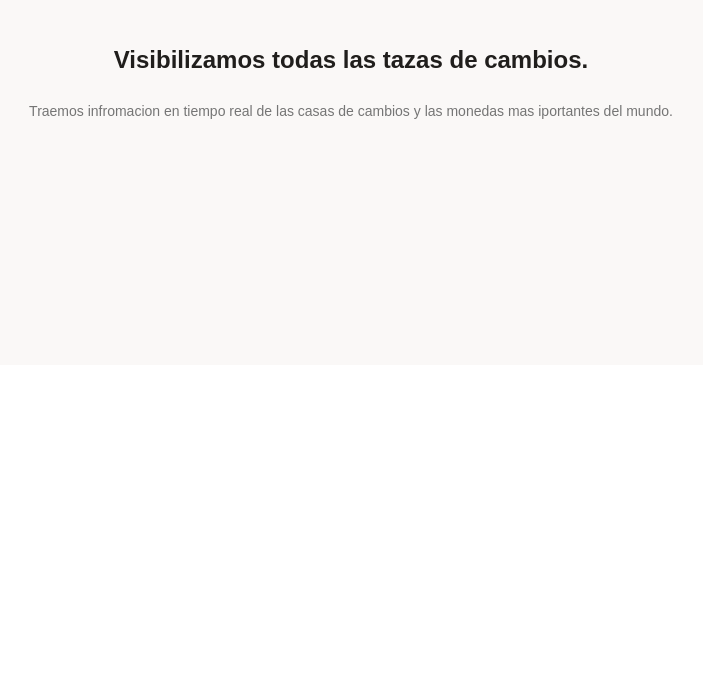
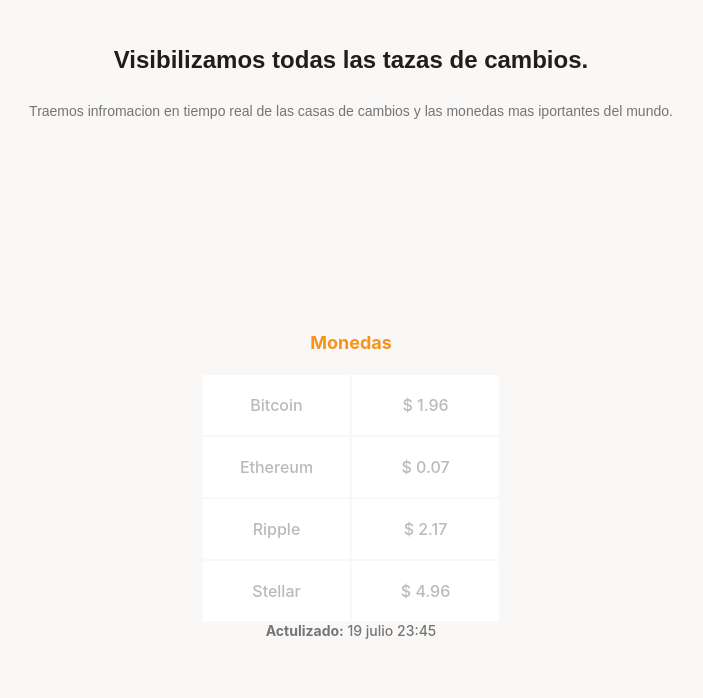
Before and after one commit to andrests32/Mobile-First, a plain HTML site: page index.html in a window 1280 px wide. Shown: the part 617-1315 px from the top of the page, without its empty margins (289-992 px from the left). Before the commit the page ends 982 px from the top, so only its background shows below. Drawn offline with Linux system fonts and the light colour scheme.

Commit message:
Estilizamos nuestra tabla donde estan los datos actualizados para las bitcoins parte 1

```diff
--- a/Styles/styles.css
+++ b/Styles/styles.css
@@ -153,3 +153,44 @@ main {
     line-height: 1.6rem;
     color: #757575;
 }
+
+/* Cotizacion de las monedas */
+
+.main-currecy-table {
+    width: 70%;
+    min-width: 235px;
+    max-width: 500px;
+    height: 360px;
+    margin: 0 auto;
+    font-family: "Inter", sans-serif;
+}
+
+.main-currecy-table .currecy-table--title {
+    margin-bottom: 15px;
+    font-size: 1.8rem;
+    font-weight: bold;
+    height: 2.3rem;
+    color: var(--bitcoin-orange);
+}
+
+.currecy-table--container {
+    width: 90%;
+    min-width: 230px;
+    max-width: 300px;
+    height: 250px;
+    margin: 0 auto;
+}
+
+.currecy-table--container table {
+    width: 100%;
+    height: 100%;
+}
+
+.currecy-table--container td {
+    width: 50%;
+    font-size: 1.6rem;
+    font-weight: var(--size-500);
+    line-height: 1.9rem;
+    color: var(--grey);
+    background-color: var(--just-white);
+}
--- a/index.html
+++ b/index.html
@@ -31,7 +31,34 @@
                 </p>
             </div>
             <section class="main-tables-containers">
-                <div>
+                <div class="main-currecy-table">
+                    <p class="currecy-table--title">Monedas</p>
+                    <div class="currecy-table--container">
+                        <table>
+                            <tr>
+                                <td class="table__top-left">Bitcoin</td>
+                                <td class="table__top-right table__right">$ 1.96 <span></span></td>
+                            </tr>
+
+                            <tr>
+                                <td>Ethereum</td>
+                                <td class="table__right">$ 0.07 <span></span></td>
+                            </tr>
+
+                            <tr>
+                                <td>Ripple</td>
+                                <td class="table__right">$ 2.17 <span></span></td>
+                            </tr>
+
+                            <tr>
+                                <td class="table-button-left">Stellar</td>
+                                <td class="table-button-right table__right">$ 4.96 <span></span></td>
+                            </tr>
+                        </table>
+                    </div>
+                    <div class="currency-table--date">
+                        <p> <b>Actulizado:</b> 19 julio 23:45</p>
+                    </div>
                 </div>
             </section>
         </section>
```
